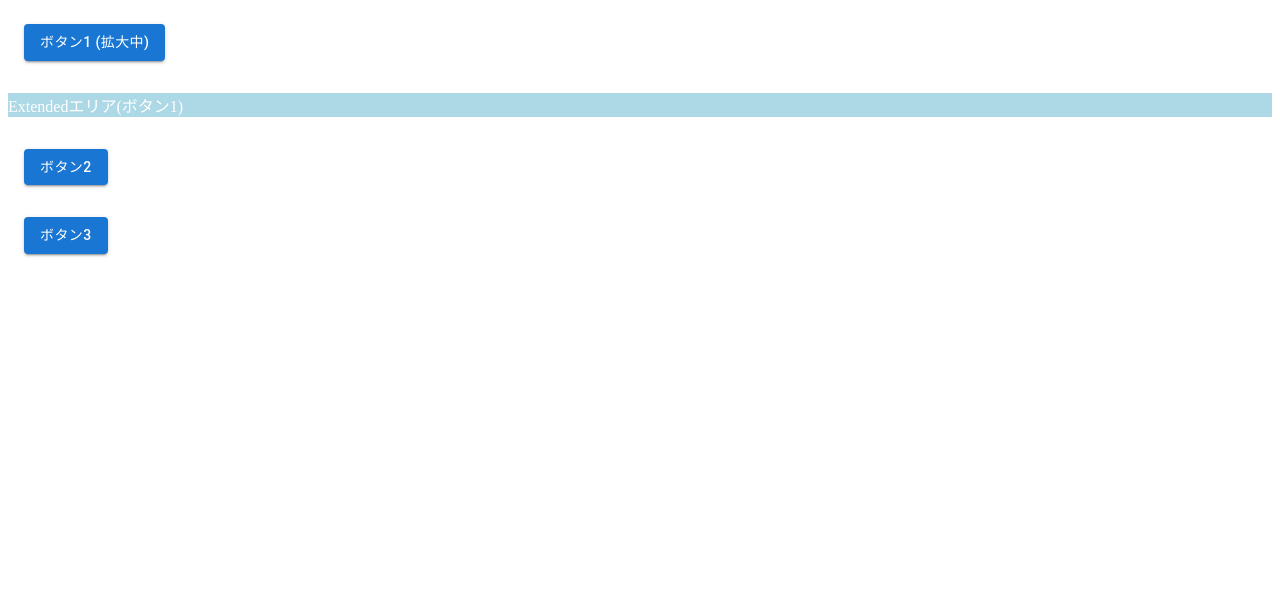
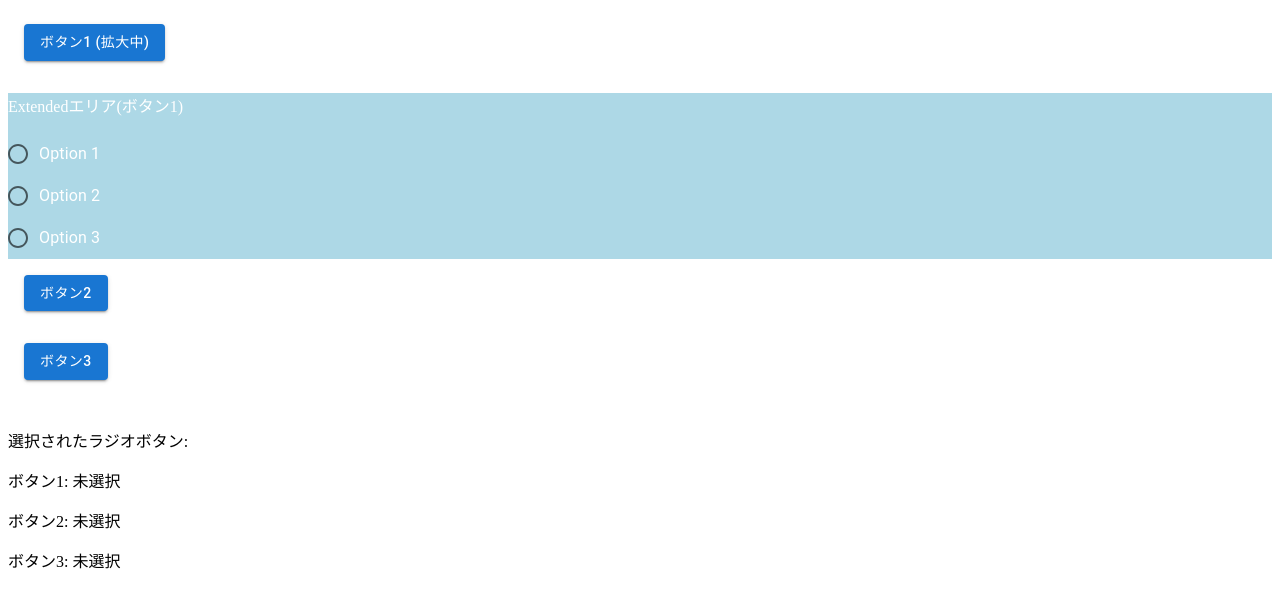
Before and after one commit to shichisan21/drag-test, a Next.js app: page /addArea in a window 1280 px wide. Both pictures are taken after a click on the button "ボタン1". Shown: the top 608 px of the page. Built offline with nearby package versions, Linux system fonts and the light colour scheme.

Commit message:
状態管理

```diff
--- a/src/pages/addArea.tsx
+++ b/src/pages/addArea.tsx
@@ -2,10 +2,14 @@ import { FC, ReactElement, useState } from "react";
 import { useRouter } from "next/router";
 import Box from "@mui/material/Box";
 import Button from "@mui/material/Button";
+import Radio from "@mui/material/Radio";
+import RadioGroup from "@mui/material/RadioGroup";
+import FormControlLabel from "@mui/material/FormControlLabel";
 
 interface ButtonState {
   label: string;
   isExtended: boolean;
+  selectedValue?: string;
 }
 
 const AddArea: FC<{
@@ -34,6 +38,12 @@ const MyComponent: FC = (): ReactElement => {
     setButtons(newButtons);
   };
 
+  const handleRadioChange = (index: number, value: string) => {
+    const newButtons = [...buttons];
+    newButtons[index].selectedValue = value;
+    setButtons(newButtons);
+  };
+
   return (
     <Box display='flex' flexDirection='column'>
       {buttons.map((button, index) => (
@@ -46,10 +56,40 @@ const MyComponent: FC = (): ReactElement => {
           {button.isExtended && (
             <Box sx={{ backgroundColor: "lightblue", color: "white" }}>
               <p>Extendedエリア({button.label})</p>
+              <RadioGroup
+                value={button.selectedValue}
+                onChange={(event) =>
+                  handleRadioChange(index, event.target.value)
+                }
+              >
+                <FormControlLabel
+                  value='option1'
+                  control={<Radio />}
+                  label='Option 1'
+                />
+                <FormControlLabel
+                  value='option2'
+                  control={<Radio />}
+                  label='Option 2'
+                />
+                <FormControlLabel
+                  value='option3'
+                  control={<Radio />}
+                  label='Option 3'
+                />
+              </RadioGroup>
             </Box>
           )}
         </div>
       ))}
+      <Box mt={2}>
+        <p>選択されたラジオボタン:</p>
+        {buttons.map((button, index) => (
+          <p key={index}>
+            {button.label}: {button.selectedValue || "未選択"}
+          </p>
+        ))}
+      </Box>
     </Box>
   );
 };
```
